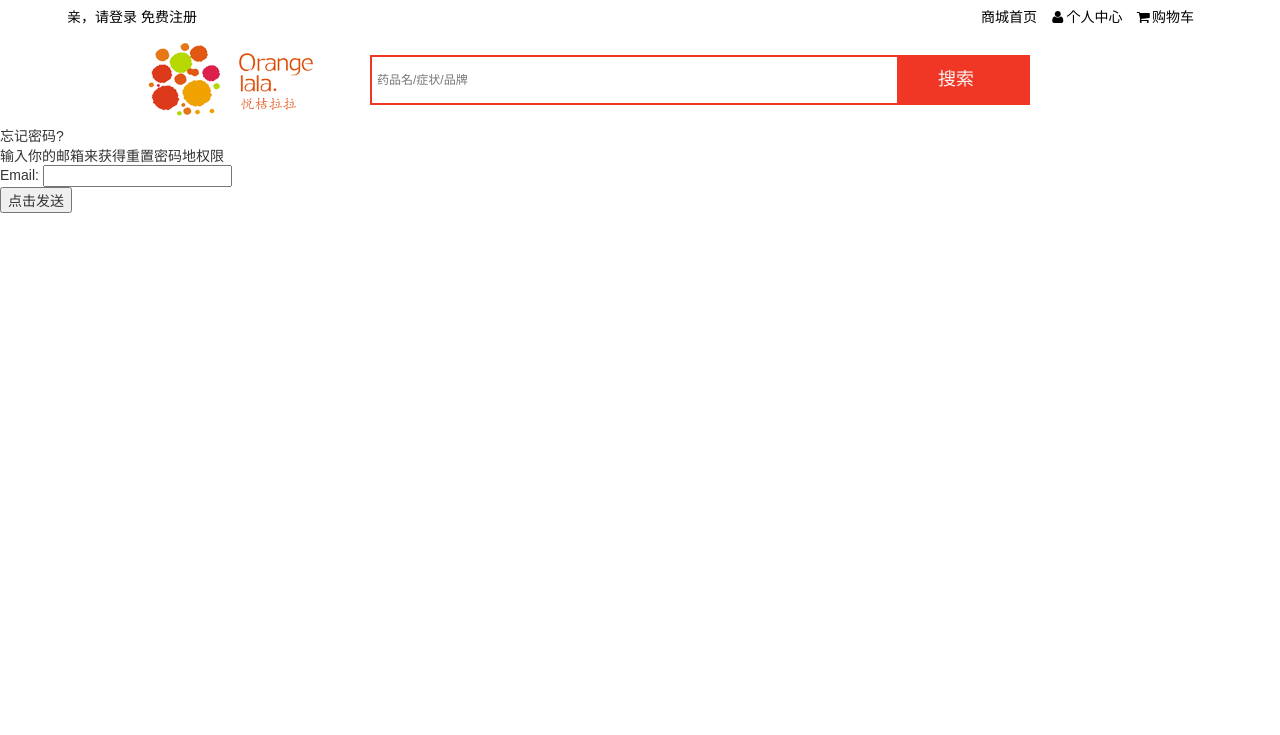
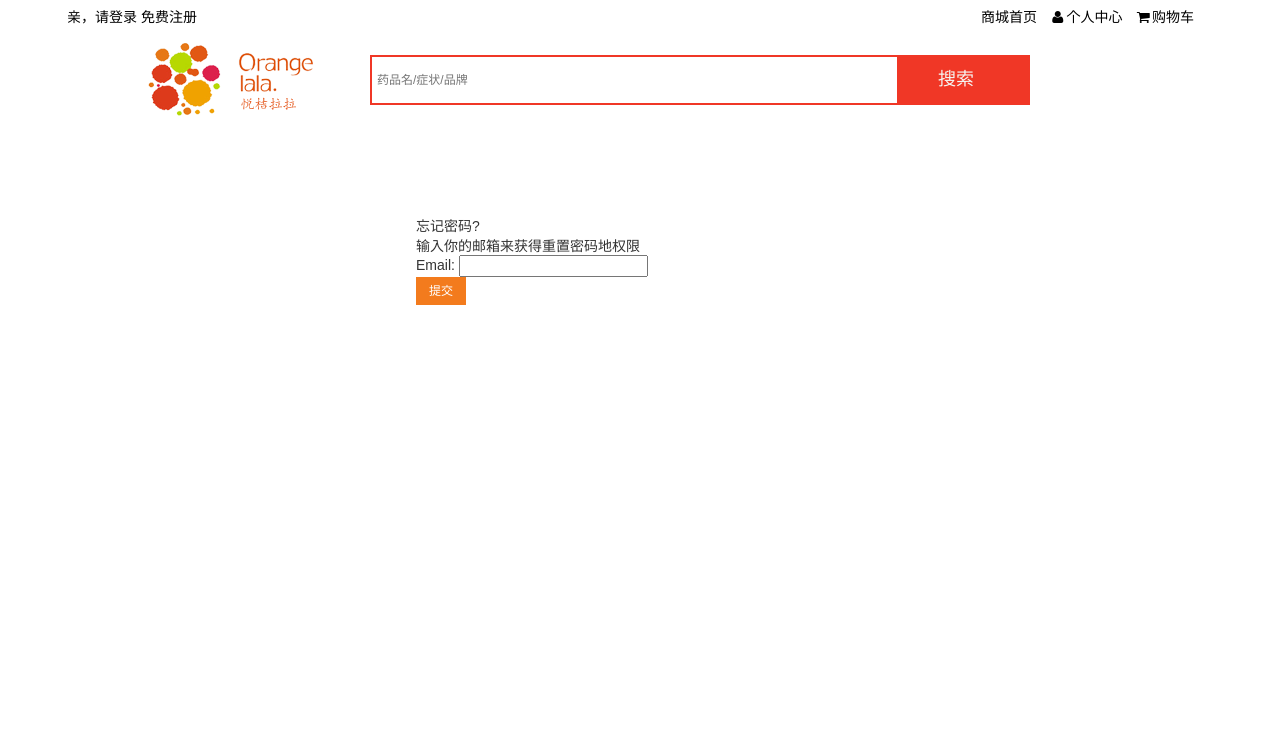
Before and after one commit to Stecodeven/OnlinePharmacy, a Django app: page /password-reset/ in a window 1280 px wide. Shown: the top 735 px of the page. Run offline with Django 3.2, Linux system fonts and the light colour scheme; parts of the project's set-up code (start-up, migrations or seed data) failed here and were passed over.

Commit message:
add some css

```diff
--- a/account/templates/registration/password_reset_form.html
+++ b/account/templates/registration/password_reset_form.html
@@ -1,14 +1,29 @@
 {% extends "base.html" %}
 {% block head %}
 <title>准备重置</title>
+<style>
+    .center{
+    width: 35%;
+    height: 40%;
+    position:absolute;
+    left:0;
+    top: -50px;
+    bottom: 0;
+    right: 0;
+    margin: auto;
+}
+</style>
 {% endblock %}
 
 {% block body %}
+<div class="center">
   <h1>忘记密码?</h1>
-  <p>输入你的邮箱来获得重置密码地权限</p>
-  <form action="" method="post">
+  <p class="am-serif">输入你的邮箱来获得重置密码地权限</p>
+  <form action="" method="post" >
       {{ form.as_p }}
-      <p><input type="submit" value="点击发送"></p>
+        <button type="submit" value="提交" class="am-btn am-btn-warning">提交</button>
+
       {% csrf_token %}
   </form>
+</div>
 {% endblock %}
```
